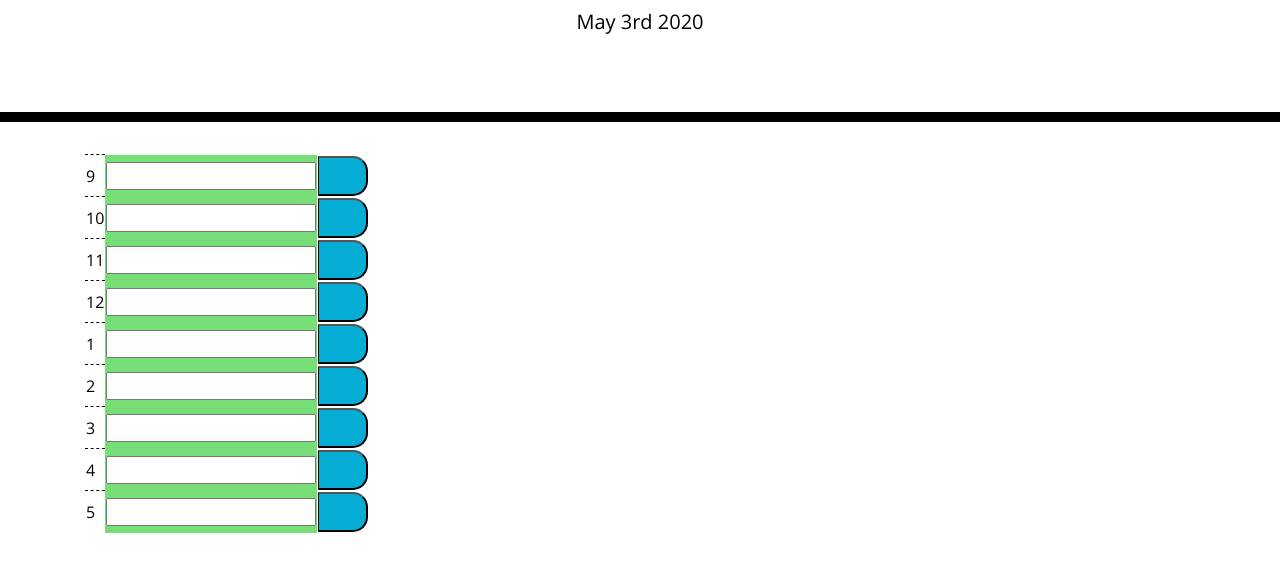
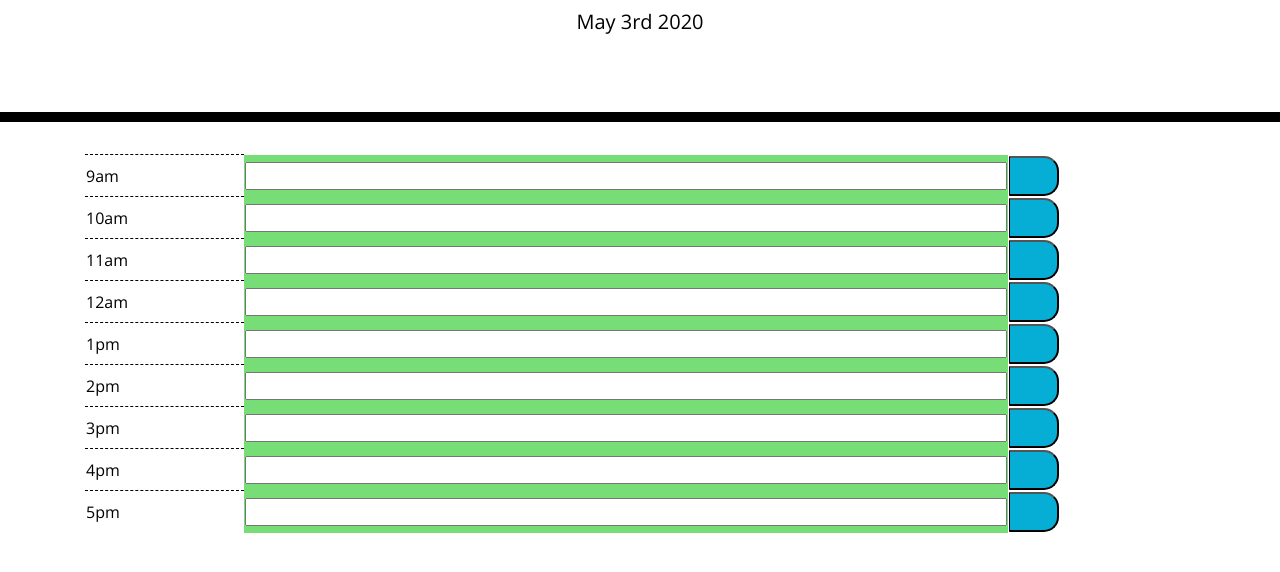
Before and after one commit to diana603/work-day-scheduler, a plain HTML site: page index.html in a window 1280 px wide. Shown: the part 182-754 px from the top of the page. Drawn offline with nearby package versions, Linux system fonts and the light colour scheme.

Commit message:
changed to to military time to make the if statment work for the past present and future. added an if then statment on line 7 to display requrlar time for user and am and pm

```diff
--- a/javascript.js
+++ b/javascript.js
@@ -1,25 +1,30 @@
-var hours = ["9", "10", "11", "12", "1", "2", "3", "4", "5"];
+var hours = ["9", "10", "11", "12", "13", "14", "15", "16", "17"];
 
 hours.forEach(hour => {
     // created row for time input and save button
     var tableRow = $('<tr>');
     // created row description for time
-    var time = $('<td>').text(hour);
+    var time = $('<td>').text(hour < 13 ? hour + "am" : hour - 12 + "pm");
     time.attr("class", "hour");
     // created row description for input
     var inputField = $('<td>');
     var input = $('<input>');
     input.attr("id", "input" + hour);
     input.attr("data-id", hour)
-
+    // created storage of user inpute
     input.val(sessionStorage.getItem("input" + hour));
 
     inputField.append(input);
+    console.log(moment().isBefore("2020-05-02T20:00:00"
 
-    if (moment().isBefore(hour)) {
-        inputField.attr("class", "previous");
-    } else if (moment().isAfter(hour)) {
+    ));
+    // created past present and future colors
+    if (moment().hour() > hour) {
+        inputField.attr("class", "past");
+    } else if (moment().hour() < hour) {
         inputField.attr("class", "future");
+    } else {
+        inputField.attr("class", "present");
     }
 
     // created row descripton for button
--- a/style.css
+++ b/style.css
@@ -71,3 +71,9 @@ body {
     font-size: 20px;
     transition: all .3s ease-in-out;
   }
+  table {
+      width: 100%;
+  }
+  input {
+      width: 100%;
+  }
```
